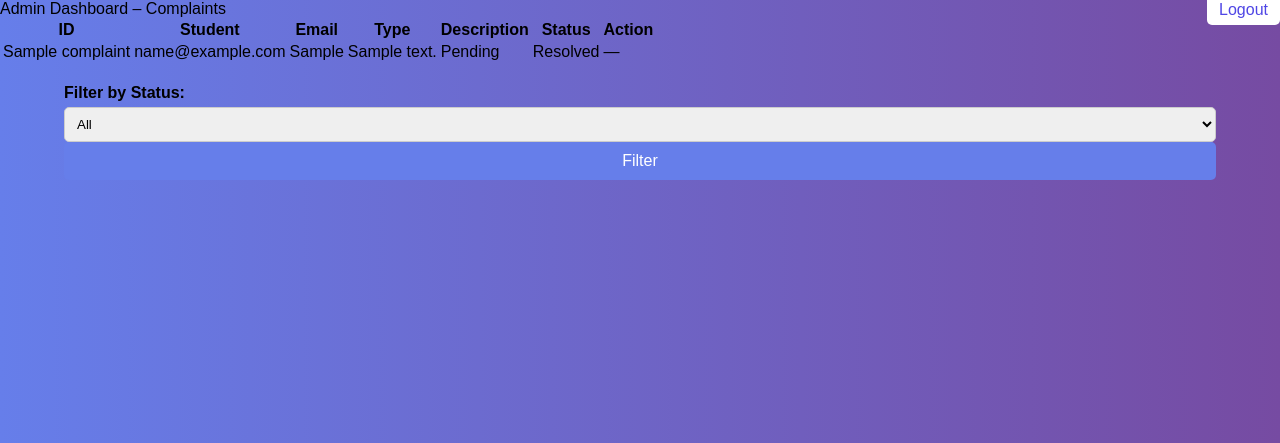
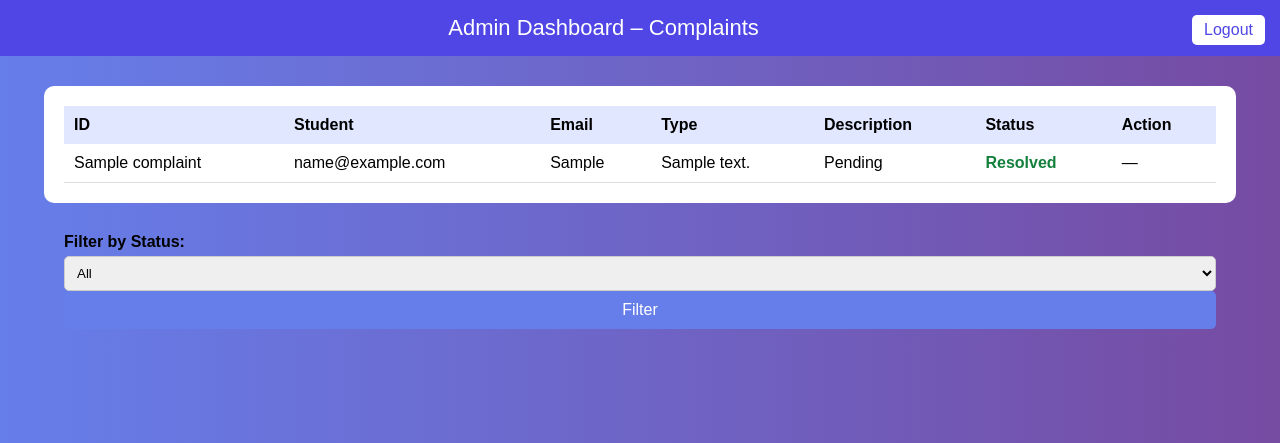
Before and after one commit to TarunReddyM194/Smart-College-Complaint-and-Resolution-System., a Flask app: page /admin in a window 1280 px wide. Shown: the top 443 px of the page. Run offline with Flask 3, Linux system fonts and the light colour scheme; the visitor is signed in with stand-in values (Sample User, id 1); tables that the repository leaves empty or names only in its code hold one stand-in row (values such as "Sample post").

Commit message:
Add files via upload
Admin UI styles
Status colors
Buttons
Header styling

```diff
--- a/static/css/style.css
+++ b/static/css/style.css
@@ -1,3 +1,61 @@
+/* ===== Admin Dashboard Styles ===== */
+
+.header {
+    background: #4f46e5;
+    color: white;
+    padding: 15px;
+    text-align: center;
+    font-size: 22px;
+}
+
+.table-container {
+    width: 90%;
+    margin: 30px auto;
+    background: white;
+    padding: 20px;
+    border-radius: 10px;
+}
+
+table {
+    width: 100%;
+    border-collapse: collapse;
+}
+
+th {
+    background: #e0e7ff;
+    padding: 10px;
+    text-align: left;
+}
+
+td {
+    padding: 10px;
+    border-bottom: 1px solid #ddd;
+}
+
+.status-pending {
+    color: #b45309;
+    font-weight: bold;
+}
+
+.status-resolved {
+    color: #15803d;
+    font-weight: bold;
+}
+
+.resolve-btn {
+    background: #22c55e;
+    color: white;
+    border: none;
+    padding: 6px 12px;
+    border-radius: 5px;
+    cursor: pointer;
+}
+
+.resolve-btn:hover {
+    background: #16a34a;
+}
+
+
 body {
     margin: 0;
     padding: 0;
```
